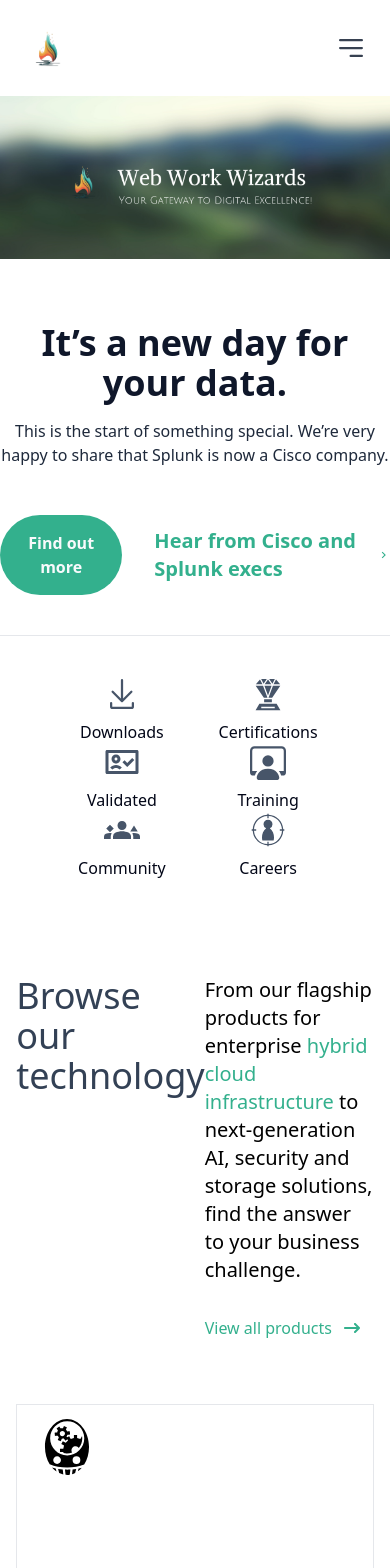
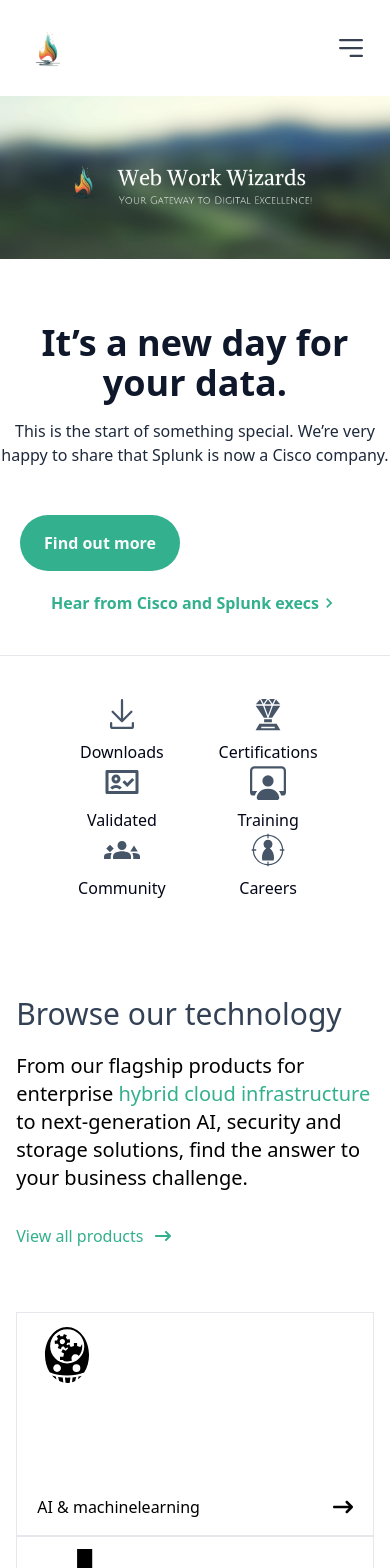
Before and after one commit to naymHdev/WebWorks-Wizards, a React (Vite) app: page / in a window 390 px wide. Shown: the top 1568 px of the page. Built offline with nearby package versions, Linux system fonts and the light colour scheme.

Commit message:
home page responsive some section

```diff
--- a/src/Pages/Home/Banner.jsx
+++ b/src/Pages/Home/Banner.jsx
@@ -17,12 +17,12 @@
             that Splunk is now a Cisco company.
           </p>
         </div>
-        <div className="mt-12 flex items-center justify-center gap-8">
-          <button className="bg-[#33B08D] text-slate-50 font-bold px-6 py-4 btn rounded-full">
+        <div className="mt-12 md:flex items-center justify-center gap-8">
+          <button className="bg-[#33B08D] ml-5 md:ml-0 text-slate-50 font-bold px-6 py-4 btn rounded-full">
             Find out more
           </button>
-          <div className=" flex items-center justify-center">
-            <p className=" text-xl font-semibold hover:underline hover:cursor-pointer text-[#33B08D]">
+          <div className="mt-5 md:mt-0 flex items-center justify-center">
+            <p className="md:text-xl font-semibold hover:underline hover:cursor-pointer text-[#33B08D]">
               Hear from Cisco and Splunk execs
             </p>
             <MdChevronRight className="text-[#33B08D] text-xl" />
--- a/src/Pages/Home/Technology.jsx
+++ b/src/Pages/Home/Technology.jsx
@@ -10,13 +10,13 @@
 const Technology = () => {
   return (
     <>
-      <section className="w-11/12 mx-auto mt-24 flex justify-between">
+      <section className="w-11/12 mx-auto mt-24 md:flex justify-between">
         <div className="w-full">
-          <h3 className=" text-4xl font-medium text-slate-700">
+          <h3 className="md:text-4xl text-3xl font-medium text-slate-700">
             Browse our technology
           </h3>
         </div>
-        <div className="w-full">
+        <div className="w-full mt-5 md:mt-0">
           <p className=" text-xl">
             From our flagship products for enterprise{" "}
             <span className="text-[#33B08D]">hybrid cloud infrastructure</span>{" "}
--- a/src/Shared/Footer/Help.jsx
+++ b/src/Shared/Footer/Help.jsx
@@ -12,7 +12,7 @@
             <h2 className="text-5xl font-bold text-slate-950 text-center">
               How can we help?
             </h2>
-            <div className=" flex items-center justify-center gap-1">
+            <div className="flex items-center justify-center gap-1">
               <input
                 className=" w-72 py-[10px] px-[5px] bg-slate-100 border focus:outline-none focus:border-blue-500"
                 placeholder="Help me find something"
@@ -21,14 +21,14 @@
                 id=""
               />
               <div>
-                <button className="btn text-sm font-medium py-3 px-3 rounded-md bg-[#33B08D] text-slate-50">
+                <button className="btn text-sm font-medium md:py-3 py-1 px-3 rounded-md bg-[#33B08D] text-slate-50">
                   Search Wizards
                 </button>
               </div>
             </div>
           </div>
         </div>
-        <div className="w-full">
+        <div className="w-full mt-8 md:mt-0">
           <div className="grid md:flex gap-2 items-center">
             <div className=" grid grid-cols-2 gap-2">
               <div className="bg-[#33B08D] py-[14px] px-10 text-slate-50">
```
